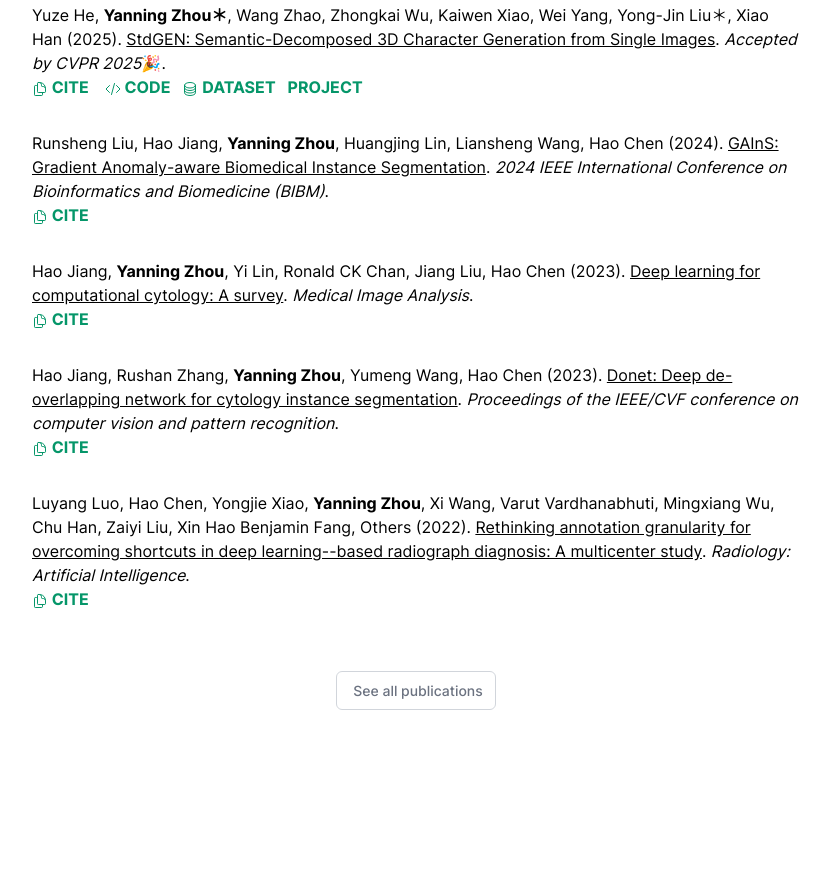
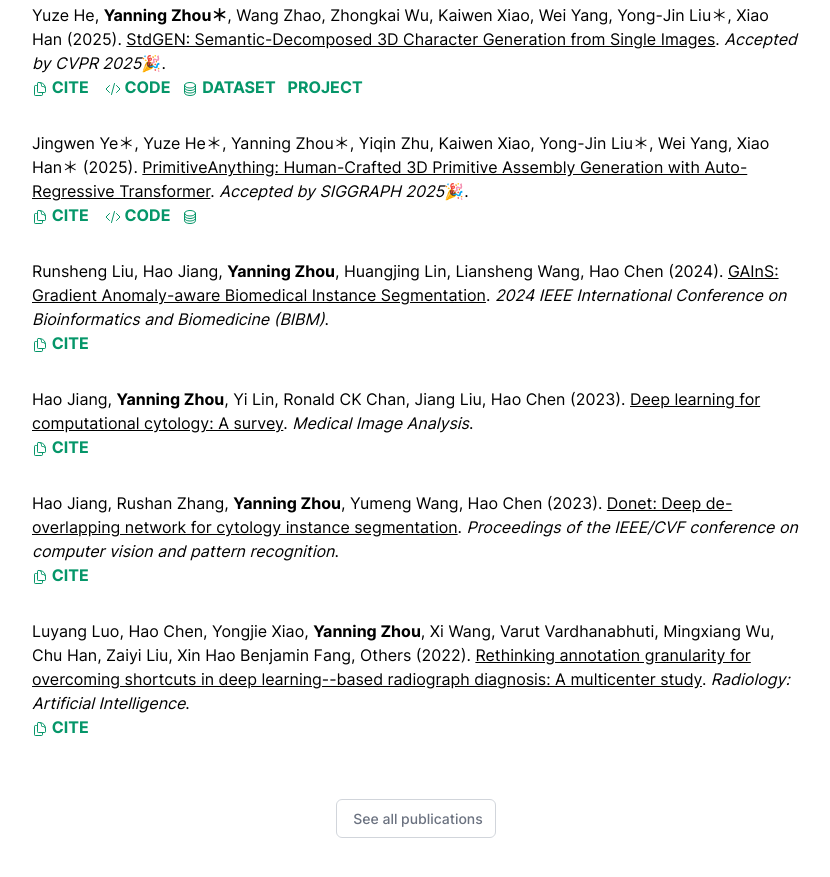
Before and after one commit to Amandaynzhou/amandaynzhou.github.io, a plain HTML site: page index.html in a window 1280 px wide. Shown: the part 1092-1969 px from the top of the page, without its empty margins (224-1054 px from the left). Drawn offline with Linux system fonts and the light colour scheme.

Commit message:
Update index.html

```diff
--- a/index.html
+++ b/index.html
@@ -261,6 +261,37 @@
                                 </a><a class="hb-attachment-link hb-attachment-small" href=https://stdgen.github.io
                                     target=_blank rel=noopener>Project</a></div>
                         </div>
+<!-- comments start -->
+<div class="pub-list-item view-citation" style="margin-bottom:1rem">
+    <i class="far fa-file-alt pub-icon" aria-hidden="true"></i>
+    <span class="article-metadata li-cite-author">
+        <span>Jingwen Ye＊</span>, <span>Yuze He＊</span>, <span>Yanning Zhou＊</span><i class="author-notes fas fa-info-circle" data-toggle="tooltip" title="Corresponding Author"></i>, <span>Yiqin Zhu</span>, <span>Kaiwen Xiao</span>, <span>Yong-Jin Liu＊</span>, <span>Wei Yang</span>, <span>Xiao Han＊</span>
+    </span>(2025).
+    <a href="https://primitiveanything.github.io/" class="underline">PrimitiveAnything: Human-Crafted 3D Primitive Assembly Generation with Auto-Regressive Transformer</a>.
+    <em>Accepted by SIGGRAPH 2025</em>🎉.
+    <div class="flex flex-wrap space-x-3">
+        <a class="hb-attachment-link hb-attachment-small" href="https://github.com/PrimitiveAnything/PrimitiveAnything" target="_blank" rel="noopener">
+            <svg style="height:1em" class="inline-block" viewBox="0 0 24 24">
+                <path fill="none" stroke="currentcolor" stroke-linecap="round" stroke-linejoin="round" stroke-width="1.5" d="M15.75 17.25v3.375c0 .621-.504 1.125-1.125 1.125h-9.75A1.125 1.125.0 013.75 20.625V7.875c0-.621.504-1.125 1.125-1.125H6.75a9.06 9.06.0 011.5.124m7.5 10.376h3.375c.621.0 1.125-.504 1.125-1.125V11.25c0-4.46-3.243-8.161-7.5-8.876a9.06 9.06.0 00-1.5-.124H9.375c-.621.0-1.125.504-1.125 1.125v3.5m7.5 10.375H9.375A1.125 1.125.0 018.25 16.125v-9.25m12 6.625v-1.875A3.375 3.375.0 0016.875 8.25h-1.5A1.125 1.125.0 0114.25 7.125v-1.5A3.375 3.375.0 0010.875 2.25H9.75" />
+            </svg>
+            Cite
+        </a>
+        <a class="hb-attachment-link hb-attachment-small" href="https://github.com/PrimitiveAnything/PrimitiveAnything" target="_blank" rel="noopener">
+            <svg style="height:1em" class="inline-block" viewBox="0 0 24 24">
+                <path fill="none" stroke="currentcolor" stroke-linecap="round" stroke-linejoin="round" stroke-width="1.5" d="M17.25 6.75 22.5 12l-5.25 5.25m-10.5.0L1.5 12l5.25-5.25m7.5-3-4.5 16.5" />
+            </svg>
+            Code
+        </a>
+        <a class="hb-attachment-link hb-attachment-small" href="https://github.com/PrimitiveAnything/PrimitiveAnything" target="_blank" rel="noopener">
+            <svg style="height:1em" class="inline-block" viewBox="0 0 24 24">
+                <path fill="none" stroke="currentcolor" stroke-linecap="round" stroke-linejoin="round" stroke-width="1.5" d="M20.25 6.375c0 2.278-3.694 4.125-8.25 4.125S3.75 8.653 3.75 6.375m16.5.0c0-2.278-3.694-4.125-8.25-4.125S3.75 4.097 3.75 6.375m16.5.0v11.25c0 2.278-3.694 4.125-8.25 4.125s-8.25-1.847-8.25-4.125V6.375m16.5.0v3.75m-16.5-3.75v3.75m16.5.0v3.75C20.25 16.153 16.556 18 12 18s-8.25-1.847-8.25-4.125v-3.75m16.5.0c0 2.278-3.694 4.125-8.25 4.125s-8.25-1.847-8.25-4.125" />
+            </svg>
+
+        </a>
+
+    </div>
+</div>
+<!-- comments end -->
                         <div class="pub-list-item view-citation" style=margin-bottom:1rem><i
                                 class="far fa-file-alt pub-icon" aria-hidden=true></i>
                             <span class="article-metadata li-cite-author"><span>Runsheng Liu</span>, <span>Hao
```
